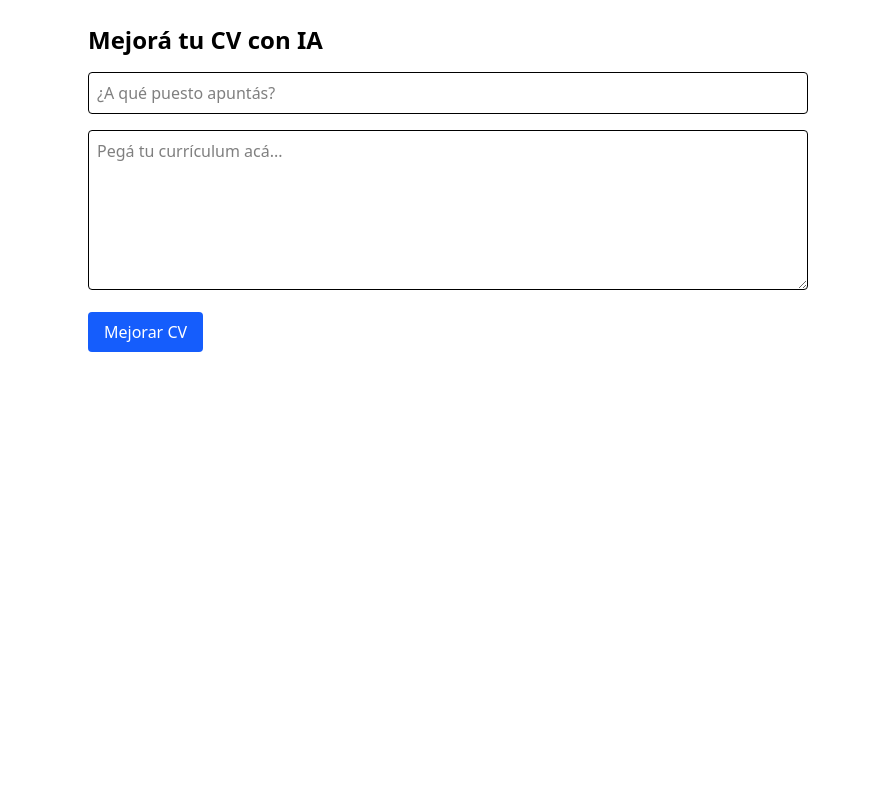
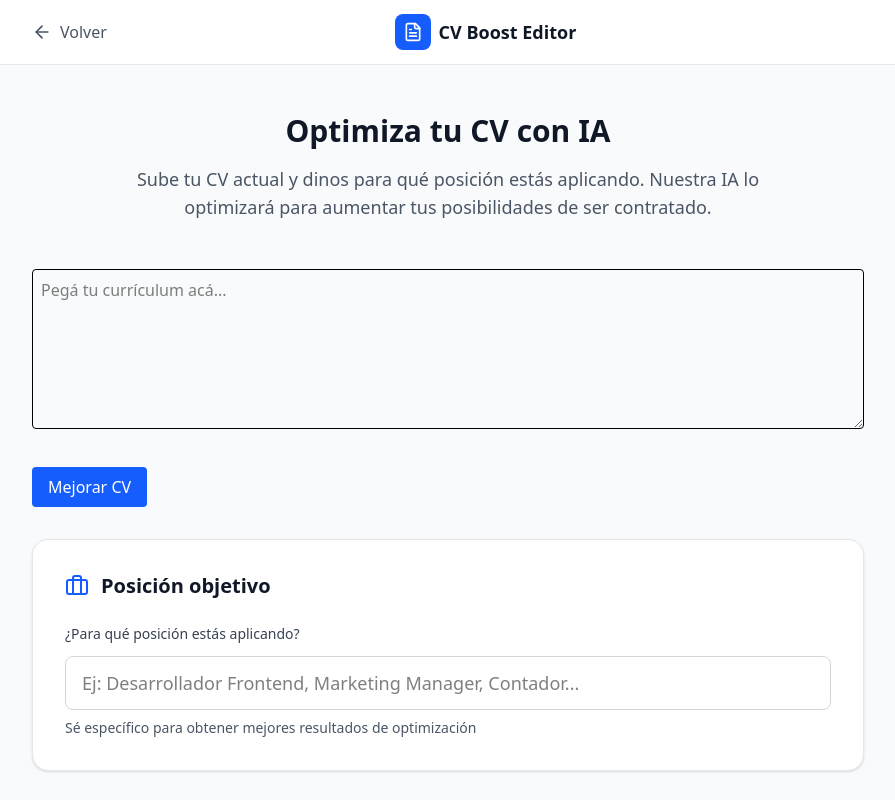
Before and after one commit to leamartinez1707/cv_boost, a React (Vite) app: page /editor in a window 1280 px wide. Shown: the top 800 px of the page, without its empty margins (192-1087 px from the left). Built offline with nearby package versions, Linux system fonts and the light colour scheme.

Commit message:
fix: routes

```diff
--- a/src/App.jsx
+++ b/src/App.jsx
@@ -8,8 +8,8 @@ function App() {
     <BrowserRouter>
       <Routes>
         <Route path="/" element={<HomeView />} />
-        <Route path="/editor" element={<EditorView />} />
-        <Route path="/editor/v2" element={<EditorVieww />} />
+        {/* <Route path="/editor" element={<EditorView />} /> */}
+        <Route path="/editor" element={<EditorVieww />} />
       </Routes>
     </BrowserRouter>
   )
```
Also changed, not shown: vercel.json (added).
